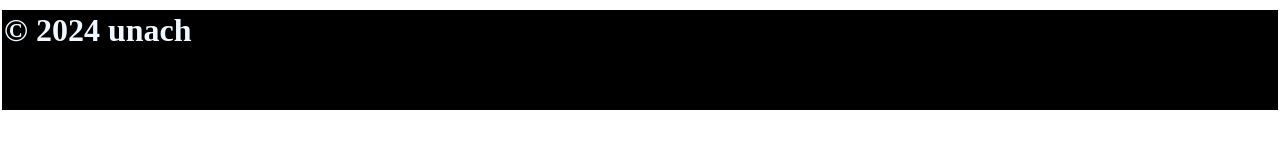
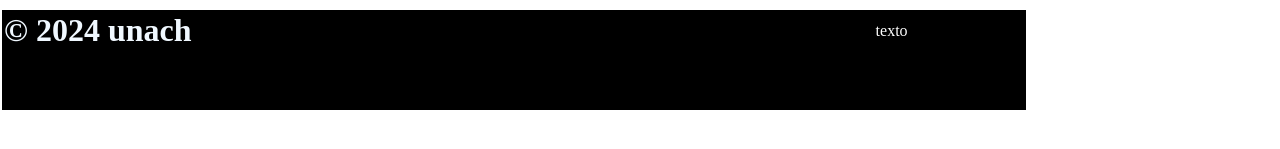
Before and after one commit to RigobertoPO/Tablas, a plain HTML site: page index.html in a window 1280 px wide. Shown: the part 361-510 px from the top of the page. Drawn offline with Linux system fonts and the light colour scheme.

Commit message:
version con footer

```diff
--- a/index.html
+++ b/index.html
@@ -20,10 +20,11 @@
             height: 100px;
         }
         div table h1{color: aliceblue;}
+        div table p{color: white}
     </style>
 </head>
 <body>
-    <table width="100%">
+    <table width="1024px">
         <tr>
             <td >
                 <img src="https://media.jobs.ch/images/cc50b5e0-890e-4749-93b6-eb232f7794b5/banner_image-2386x796.png?dimensions=1200x400&transform=crop" alt="">
@@ -48,10 +49,13 @@
         <tr>
             <td>
                 <div>
-                    <table>
+                    <table width="1024px">
                         <tr>
+                            <td >
+                                <h1>&copy; 2024 unach</h1>
+                            </td>
                             <td>
-                                <h1>&copy; 2024 unach</h1>
+                                <p>texto</p>
                             </td>
                         </tr>
                     </table>
```
